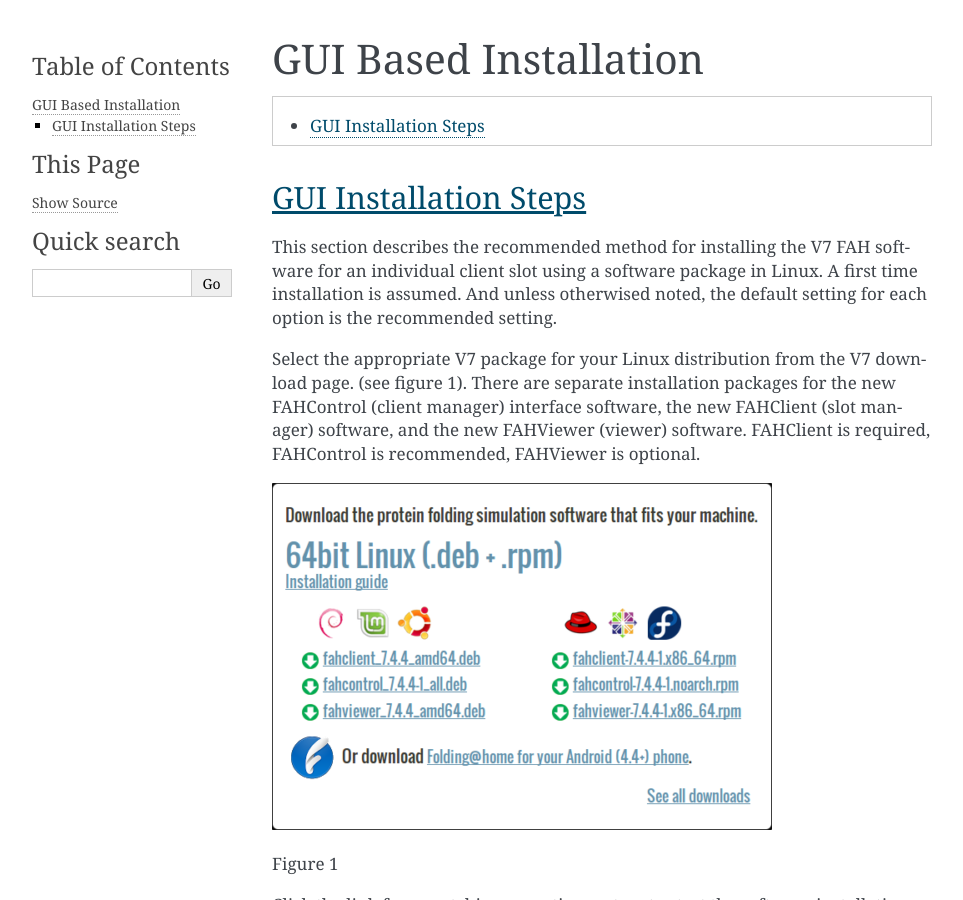
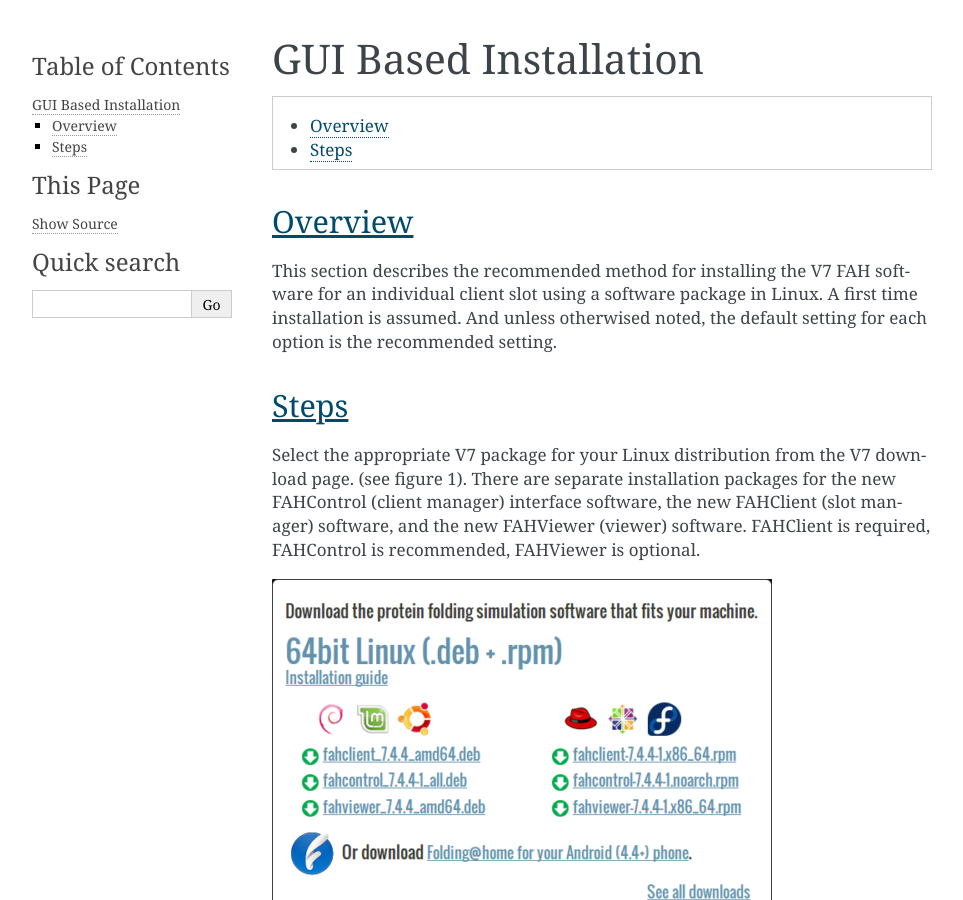
Before and after one commit to FoldingCommunity/fah-client-documentation, a Sphinx documentation site: the page built from docs/source/linux/gui_installation_linux.rst, in a window 1280 px wide and 900 px high. Shown: the whole window, without its empty margins (148-1111 px from the left). Built offline with Sphinx 7.4.7, drawn with Linux system fonts in a browser that asks for light colours.

Commit message:
Updated gui_installation_linux.rst

```diff
--- a/docs/source/linux/gui_installation_linux.rst
+++ b/docs/source/linux/gui_installation_linux.rst
@@ -6,10 +6,13 @@
    :local:
 
 
-GUI Installation Steps
-----------------------
+Overview
+--------
 
 This section describes the recommended method for installing the V7 FAH software for an individual client slot using a software package in Linux. A first time installation is assumed. And unless otherwised noted, the default setting for each option is the recommended setting.
+
+Steps
+-----
 
 Select the appropriate V7 package for your Linux distribution from the V7 download page. (see figure 1). There are separate installation packages for the new FAHControl (client manager) interface software, the new FAHClient (slot manager) software, and the new FAHViewer (viewer) software. FAHClient is required, FAHControl is recommended, FAHViewer is optional.
 
```
